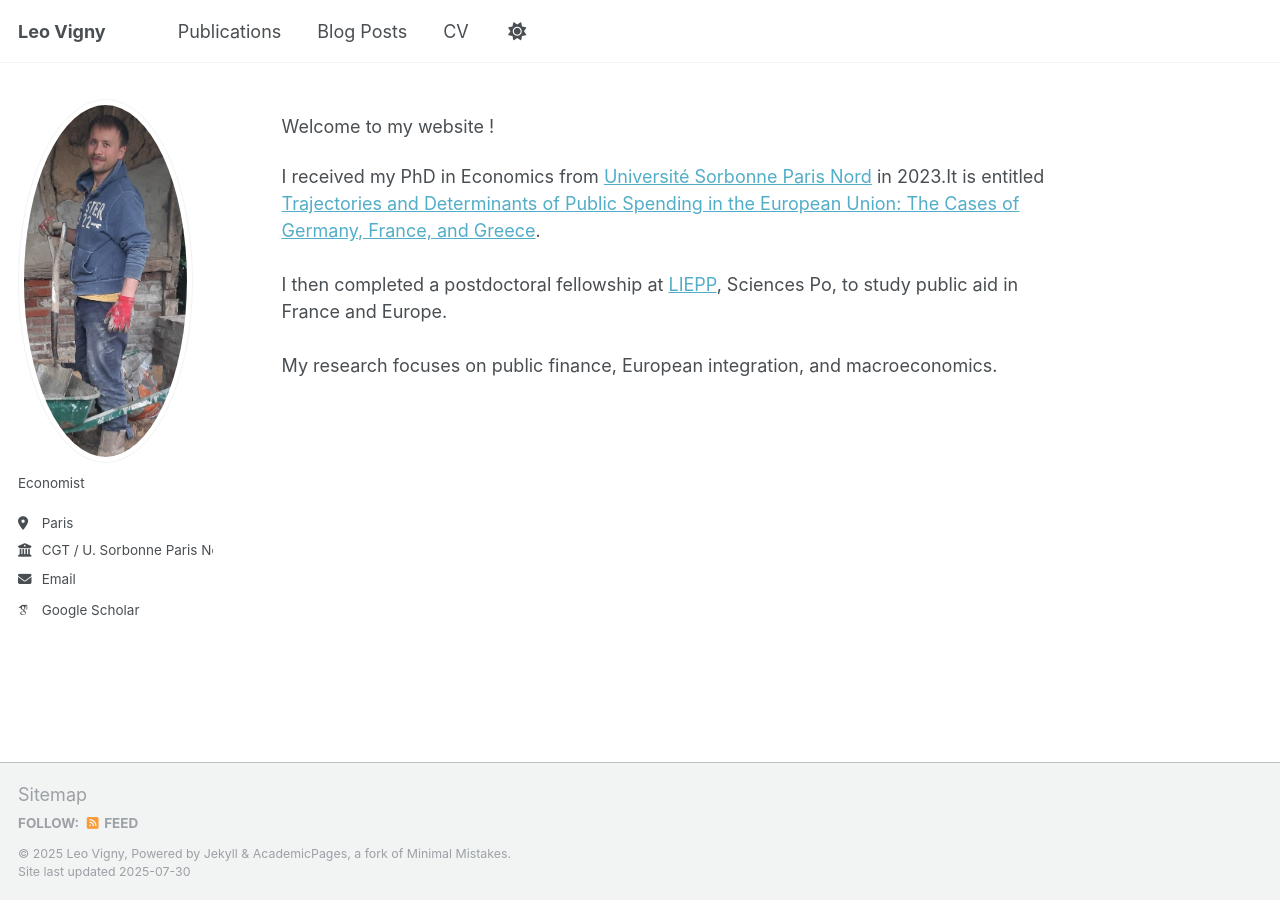
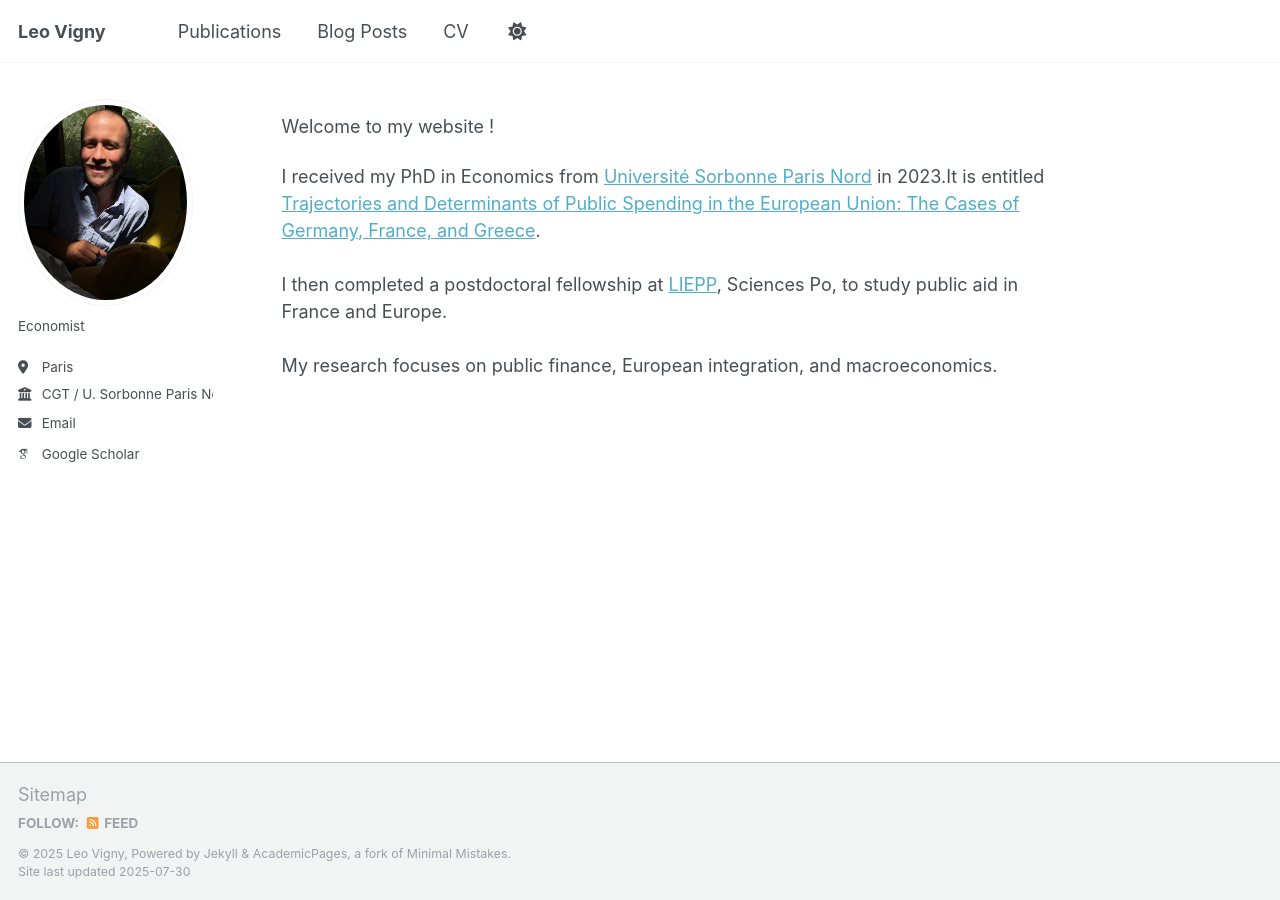
Before and after one commit to leo-vigny/leo-vigny.github.io, a Jekyll site: the page built from _pages/about.md, in a window 1280 px wide. Built offline with Jekyll 4.4.1, drawn with Linux system fonts in a browser that asks for light colours; some web fonts are replaced; a script that is not in the unit is left out.

Commit message:
Modif image

```diff
--- a/_config.yml
+++ b/_config.yml
@@ -22,7 +22,7 @@ repository               : "leo-vigny/leo-vigny.github.io"
 #               Additional customization can be done by editing /_includes/author-profile.html
 author:
   # Biographic information
-  avatar           : "profil_pic.jpeg"
+  avatar           : "profil_pic2.jpg"
   name             : ""
   pronouns         : # example: "she/her"
   bio              : "Economist"
```
Also changed, not shown: images/profil_pic2.jpg (added), 1 other file.
